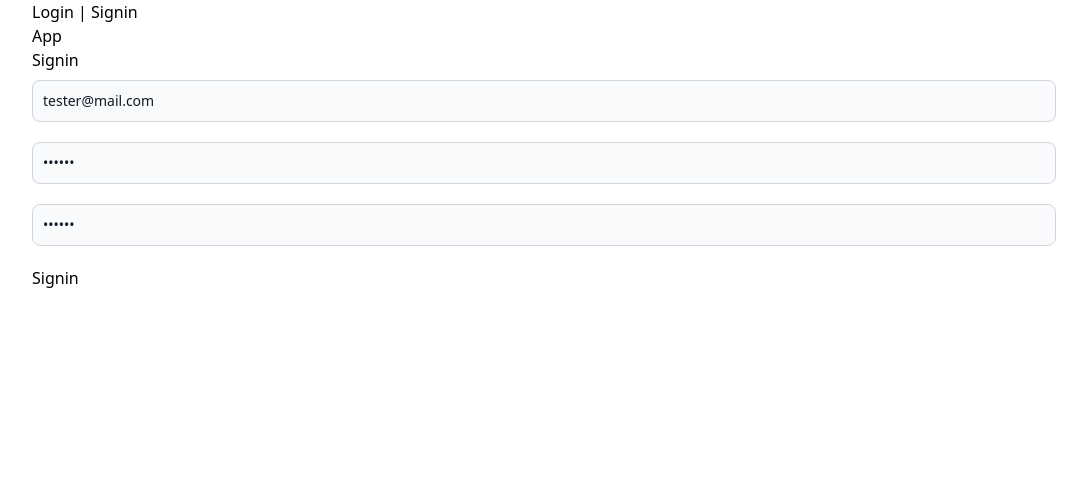
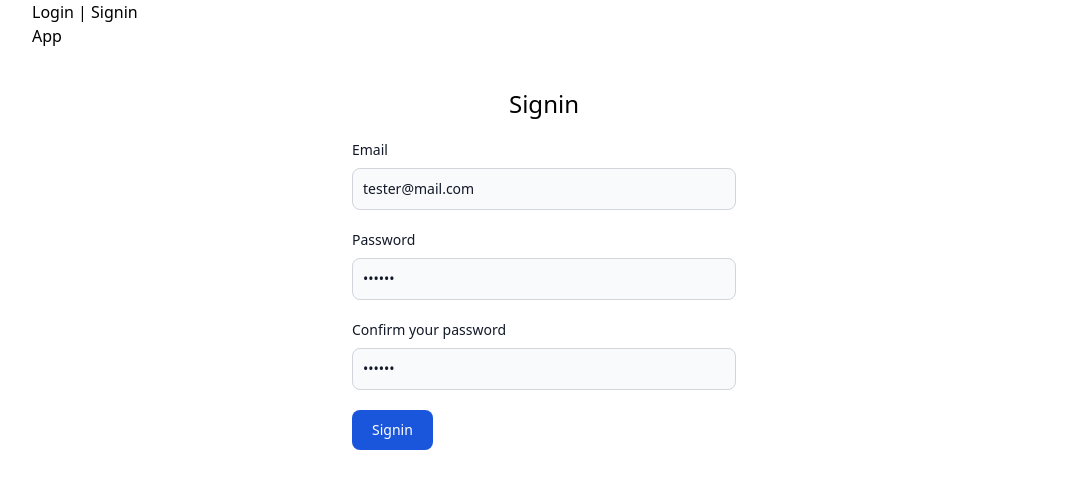
Before and after one commit to PacoAlexM/react-firebase-router, a React (Vite) app: page /signin in a window 1280 px wide. Shown: the top 488 px of the page, without its empty margins (96-1183 px from the left). Built offline with nearby package versions, Linux system fonts and the light colour scheme; no server answers.

Commit message:
Configuracion de estilos con tailwindcss y flowbite

```diff
--- /dev/null
+++ b/src/components/Button.jsx
@@ -0,0 +1,3 @@
+const Button = ({ text, buttonType }) => (<button type={ buttonType } className="text-white bg-blue-700 hover:bg-blue-800 focus:ring-4 focus:ring-blue-300 font-medium rounded-lg text-sm px-5 py-2.5 me-2 mb-2 focus:outline-none">{ text }</button>)
+
+export default Button
--- a/src/components/InputError.jsx
+++ b/src/components/InputError.jsx
@@ -1,9 +1,3 @@
-const InputError = ({ error }) => {
-    return (
-        <>
-            { error && <p>{ error.message }</p> }
-        </>
-    )
-}
+const InputError = ({ error }) => (<>{ error && <p className="mt-2 text-sm text-red-600"><span className="font-medium">Sorry!</span> { error.message }</p> }</>)
 
 export default InputError
--- a/src/components/InputForm.jsx
+++ b/src/components/InputForm.jsx
@@ -1,11 +1,18 @@
 import { forwardRef } from 'react'
 
-const InputForm = forwardRef(({ type, placeholder, name, label, idElement, onChange, onBlur, children }, ref) => {
+const InputForm = forwardRef(({ type, placeholder, name, label, idElement, error, onChange, onBlur, children }, ref) => {
+    // Input
+    const inputErrorClass = 'bg-red-50 border border-red-500 text-red-900 placeholder-red-700 text-sm rounded-lg focus:ring-red-500 focus:border-red-500 block w-full p-2.5'
+    const inputDefaultClass = 'bg-gray-50 border border-gray-300 text-gray-900 text-sm rounded-lg focus:ring-blue-500 focus:border-blue-500 block w-full p-2.5'
+    // Label
+    const labelErrorClass = 'block mb-2 text-sm font-medium text-red-700'
+    const labelDefaultClass = 'block mb-2 text-sm font-medium text-gray-900'
+
     return (
         <div className="mb-5">
-            <label htmlFor={ idElement } className="block mb-2 text-sm font-medium text-gray-900">{ label }</label>
+            <label htmlFor={ idElement } className={ error ? labelErrorClass : labelDefaultClass }>{ label }</label>
             <input
-                className="bg-gray-50 border border-gray-300 text-gray-900 text-sm rounded-lg focus:ring-blue-500 focus:border-blue-500 block w-full p-2.5"
+                className={ error ? inputErrorClass : inputDefaultClass }
                 id={ idElement }
                 type={ type }
                 name={ name }
--- a/src/components/LayoutContainer.jsx
+++ b/src/components/LayoutContainer.jsx
@@ -2,9 +2,9 @@ import { Outlet } from 'react-router-dom'
 
 const LayoutContainer = () => {
     return (
-        <>
+        <div className="w-96 mx-auto mt-10">
             <Outlet />
-        </>
+        </div>
     )
 }
 
--- /dev/null
+++ b/src/components/Title.jsx
@@ -0,0 +1,3 @@
+const Title = ({ text }) => (<h1 className="text-center my-5 text-2xl">{ text }</h1>)
+
+export default Title
--- a/src/routes/Login.jsx
+++ b/src/routes/Login.jsx
@@ -6,6 +6,8 @@ import { firebaseErrors } from '../utils/firebaseError'
 import InputError from '../components/InputError'
 import InputForm from '../components/InputForm'
 import { formValidate } from '../utils/formValidate'
+import Title from '../components/Title'
+import Button from '../components/Button'
 
 const Login = () => {
     const navegate = useNavigate()
@@ -33,9 +35,9 @@ const Login = () => {
 
     return (
         <>
-            <h1>Login</h1>
+            <Title text="Login" />
             <form onSubmit={ handleSubmit(onSubmit) }>
-                <InputForm type="email" placeholder="address@mail.com" label="Email" idElement="email"
+                <InputForm type="email" placeholder="address@mail.com" label="Email" idElement="email" error={ errors.email }
                 {
                     ...register('email', {
                         required,
@@ -45,7 +47,7 @@ const Login = () => {
                 >
                     <InputError error={ errors.email } />
                 </InputForm>
-                <InputForm type="password" placeholder="Type your password" label="Password" idElement="password"
+                <InputForm type="password" placeholder="Type your password" label="Password" idElement="password" error={ errors.password }
                 {
                     ...register('password', {
                         required,
@@ -56,7 +58,7 @@ const Login = () => {
                 >
                     <InputError error={ errors.password } />
                 </InputForm>
-                <button type="submit">Login</button>
+                <Button buttonType="submit" text="Login" />
             </form>
         </>
     )
--- a/src/routes/Signin.jsx
+++ b/src/routes/Signin.jsx
@@ -6,6 +6,8 @@ import { firebaseErrors } from '../utils/firebaseError'
 import { formValidate } from '../utils/formValidate'
 import InputError from '../components/InputError'
 import InputForm from '../components/InputForm'
+import Title from '../components/Title'
+import Button from '../components/Button'
 
 const Signin = () => {
     // const [email, setEmail] = useState('tester@mail.com')
@@ -59,10 +61,10 @@ const Signin = () => {
 
     return (
         <>
-            <h1>Signin</h1>
+            <Title text="Signin" />
             {/* errors.firebase && <p>{ errors.firebase.message }</p> */}
             <form onSubmit={ handleSubmit(onSubmit) }>
-                <InputForm type="email" placeholder="address@mail.com"
+                <InputForm type="email" placeholder="address@mail.com" label="Email" idElement="email" error={ errors.email }
                 {
                     ...register('email', {
                         required,
@@ -72,7 +74,7 @@ const Signin = () => {
                 >
                     <InputError error={ errors.email } />
                 </InputForm>
-                <InputForm type="password" placeholder="Type your password"
+                <InputForm type="password" placeholder="Type your password" label="Password" idElement="password" error={ errors.password }
                 {
                     ...register('password', {
                         required,
@@ -83,7 +85,7 @@ const Signin = () => {
                 >
                     <InputError error={ errors.password } />
                 </InputForm>
-                <InputForm type="password" placeholder="Confirm your password"
+                <InputForm type="password" label="Confirm your password" idElement="repassword" error={ errors.repassword }
                 {
                     ...register('repassword', {
                         required: {
@@ -96,7 +98,7 @@ const Signin = () => {
                 >
                     <InputError error={ errors.repassword } />
                 </InputForm>
-                <button type="submit">Signin</button>
+                <Button buttonType="submit" text="Signin" />
             </form>
         </>
     )
```
